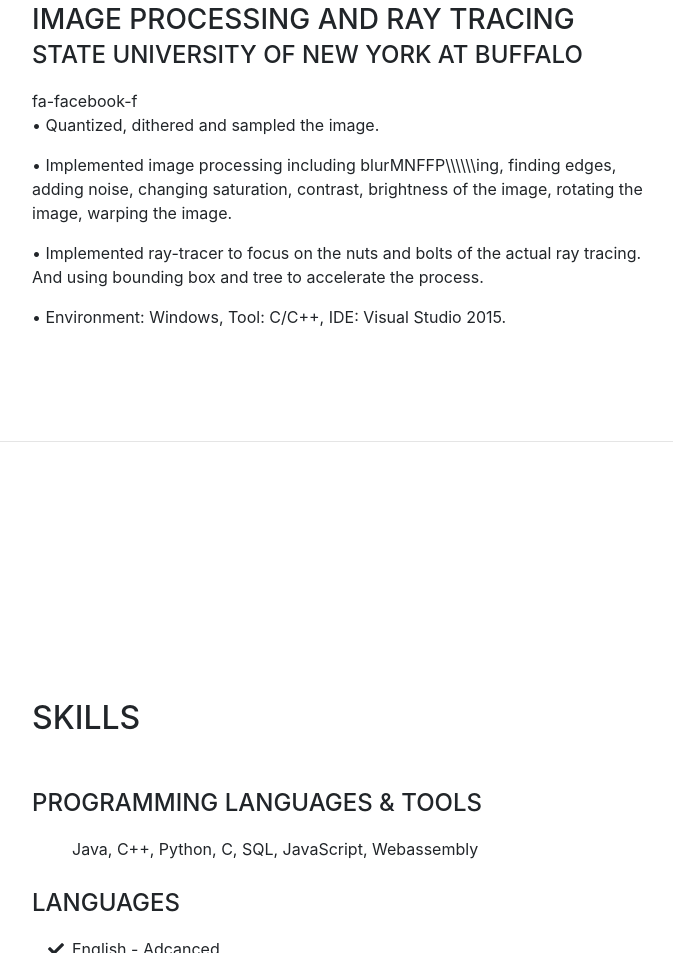
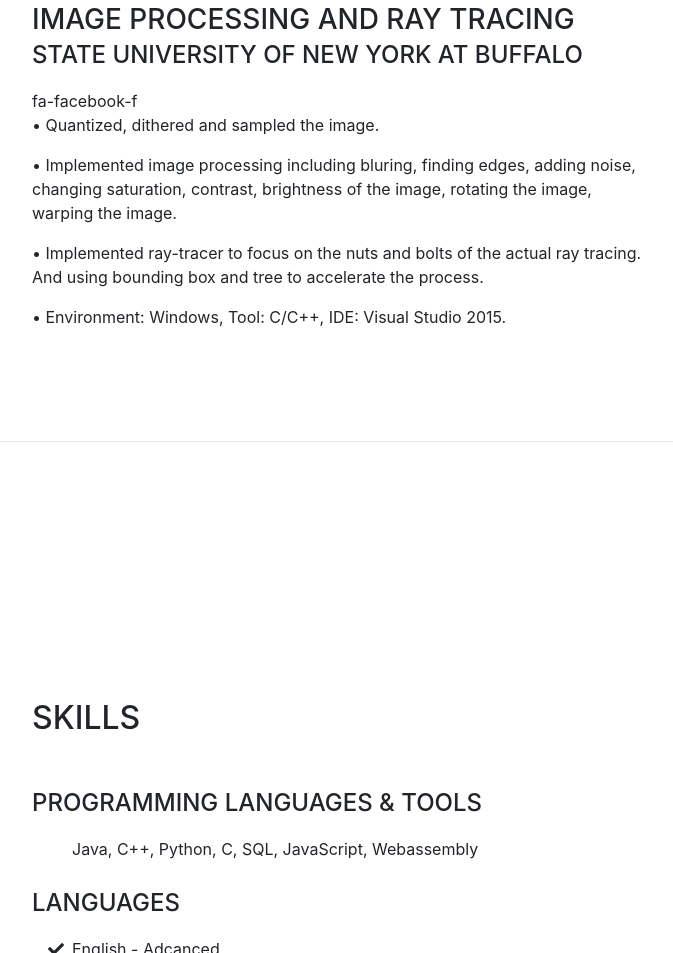
Before and after one commit to elliotleee/ziangli-page, a website with bundled scripts: page index.html in a window 1280 px wide. Shown: the part 4598-5551 px from the top of the page, without its empty margins (288-961 px from the left). Built offline with nearby package versions, Linux system fonts and the light colour scheme; a web font is replaced by a local one.

Commit message:
justfornow

```diff
--- a/index.html
+++ b/index.html
@@ -234,7 +234,7 @@ as delivery and payment.</p>
               <h3 class="mb-0">Image Processing and Ray tracing</h3>
               <div class="subheading mb-3">State University of New York at Buffalo</div>fa-facebook-f
               <p>• 	Quantized, dithered and sampled the image.</p>
-              <p>• 	Implemented image processing including blurMNFFP\\\\\\ing, finding edges, adding noise, changing saturation, contrast, brightness of the image,
+              <p>• 	Implemented image processing including bluring, finding edges, adding noise, changing saturation, contrast, brightness of the image,
 rotating the image, warping the image.</p>
               <p>• 	Implemented ray-tracer to focus on the nuts and bolts of the actual ray tracing. And using bounding box and tree to accelerate the
 process.</p>
```
